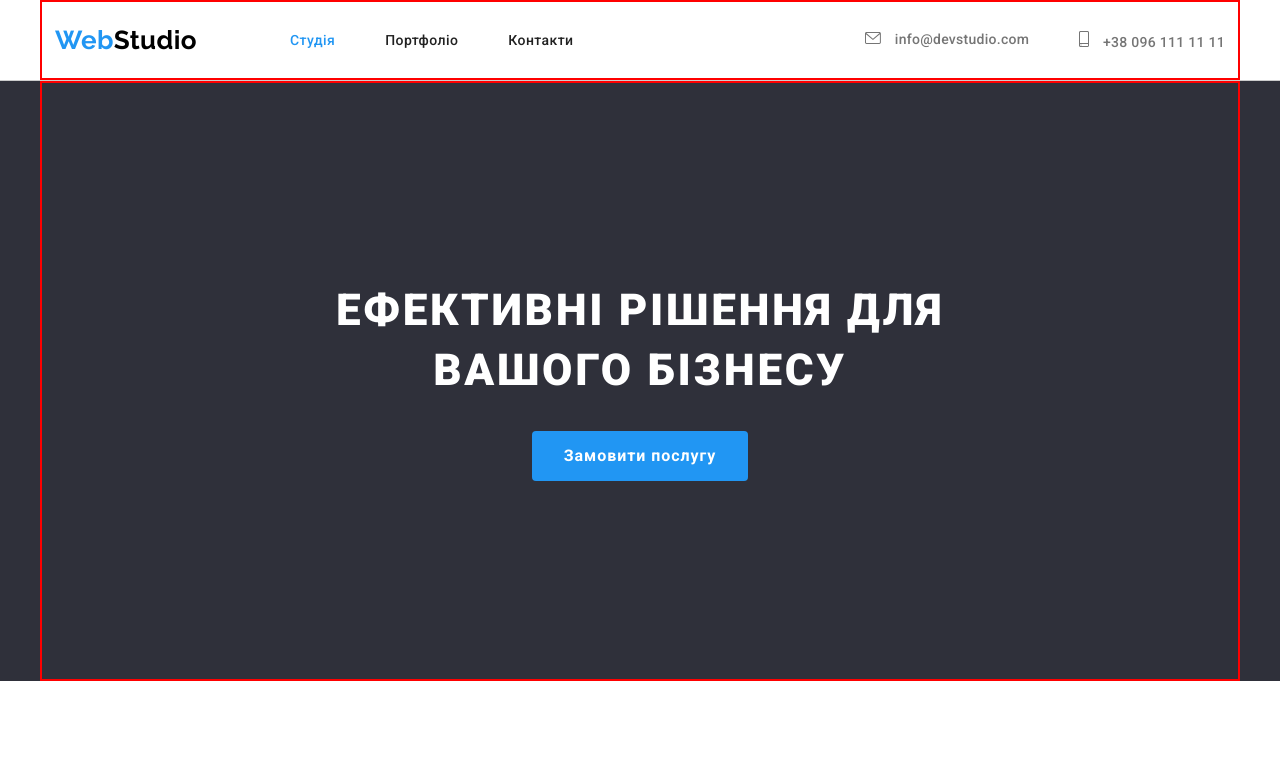
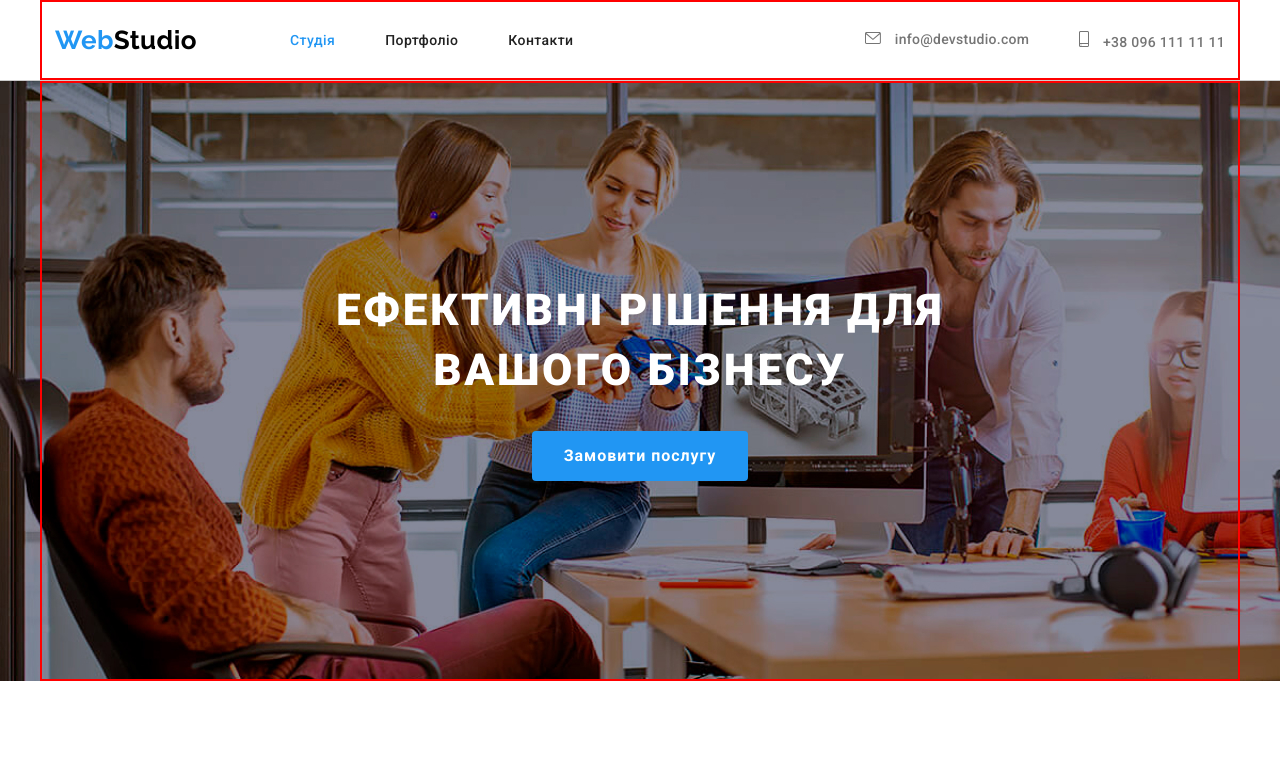
Before and after one commit to ludmila121/goit-markup-hw-04, a plain HTML site: page index.html in a window 1280 px wide. Shown: the top 771 px of the page. Drawn offline with nearby package versions, Linux system fonts and the light colour scheme.

Commit message:
картинка

```diff
--- a/css/styles.css
+++ b/css/styles.css
@@ -209,7 +209,7 @@ padding: 32px 0;
     margin-left: auto;
     margin-right: auto;
     background-size: cover;
-    background: linear-gradient(to rigt rgba(47, 48, 58, 0.4) rgba(47, 48, 58, 0.4)) url('../img/employment.jpg');
+    background-image:url('../img/employment.jpg');
   background-color: var(--secundary-color);
 
   }
```
